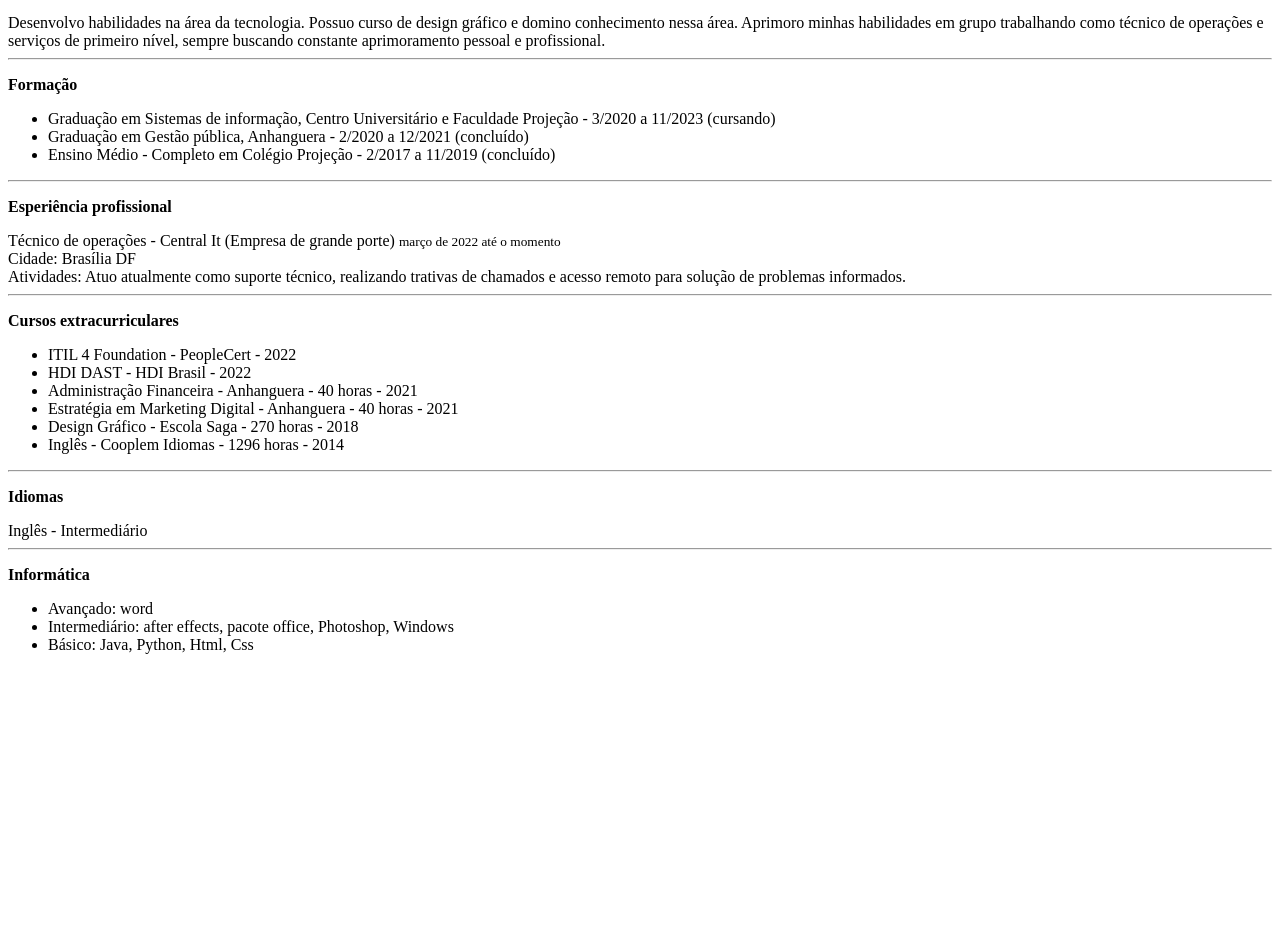
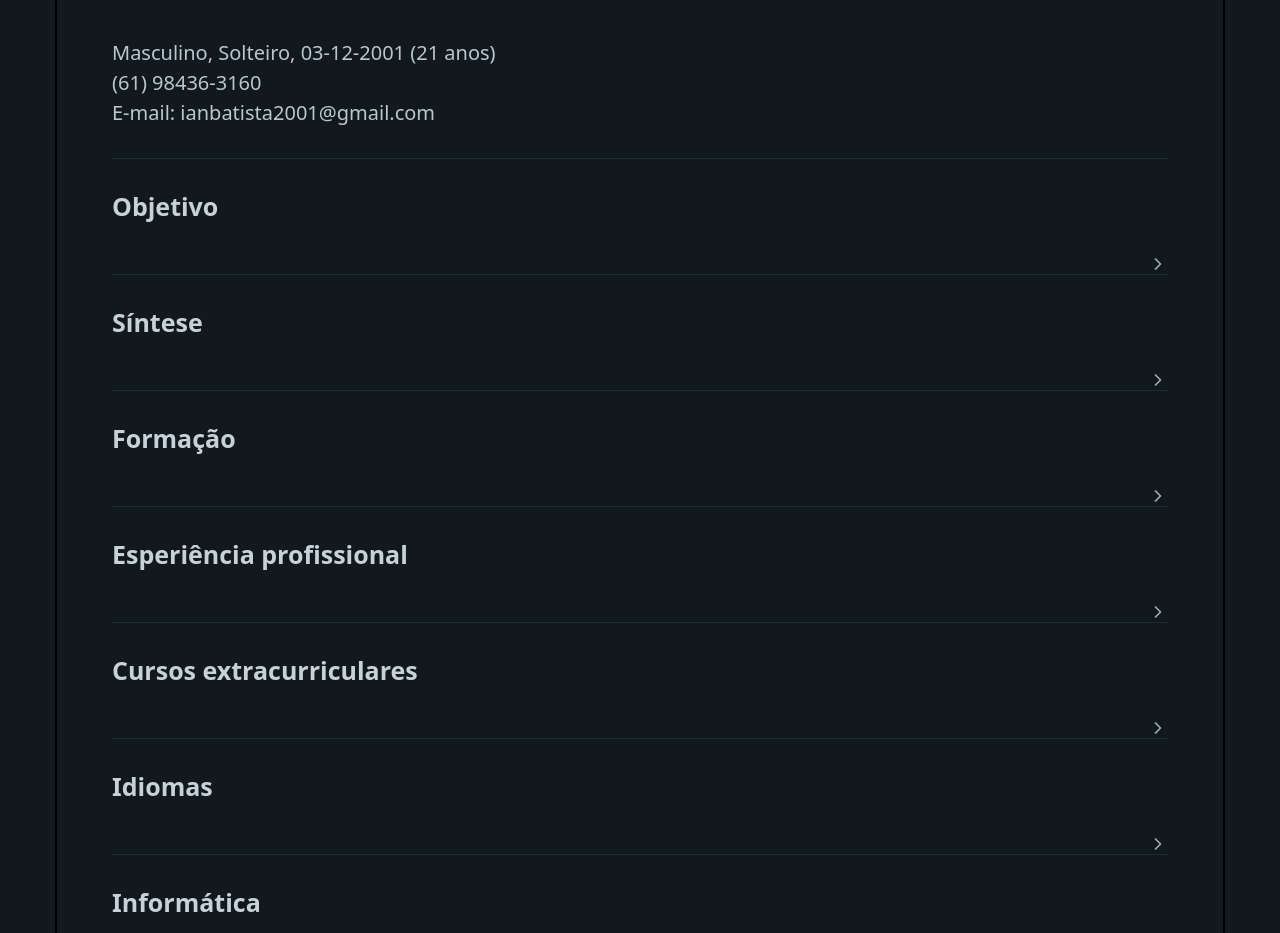
Before and after one commit to IanBatista/ian-batista-curriculo, a plain HTML site: page index.html in a window 1280 px wide. Shown: the part 266-1199 px from the top of the page. Before the commit the page ends 936 px from the top, so only its background shows below. Drawn offline with nearby package versions, Linux system fonts and the light colour scheme.

Commit message:
Update index.html

```diff
--- a/index.html
+++ b/index.html
@@ -1,16 +1,47 @@
 <!DOCTYPE html>
-<html lang="pt-BR">
+<html lang="pt-BR" data-theme="dark">
 
 <head>
     <meta charset="UTF-8">
     <meta http-equiv="X-UA-Compatible" content="IE=edge">
     <meta name="viewport" content="width=device-width, initial-scale=1.0">
     <meta name="author" content="Ian Batista">
+    <link rel="stylesheet" href="https://unpkg.com/@picocss/pico@1.*/css/pico.min.css">
+    <style>
+        .curriculo {
+            color: white;
+            border: 2px solid black;
+            margin: 55px;
+            padding: 55px;
+        }
+
+        .wpp {
+            width: 50px;
+        }
+    </style>
     <title>Currículo Ian Batista</title>
+
+
 </head>
 
 <body>
+
+    <nav>
+        <ul>
+
+        </ul>
+        <ul>
+            <li><a href="a"><img class="wpp" src="wpp.png"></a></li>
+            <li><a href="a"><img class="wpp" src="insta.jpg"></a></li>
+            <li><a href="a" role="button">Button</a></li>
+        </ul>
+    </nav>
+
+
+    <div class="curriculo">
+        <center>
             <h1>Ian Batista do Espirito Santo</h1>
+        </center>
         <p>
             Masculino, Solteiro, 03-12-2001 (21 anos)<br>
             (61) 98436-3160 <br>
@@ -18,38 +49,64 @@
         </p>
 
         <hr>
+        <details>
+            <summary>
+                <p>
+                <h4>Objetivo</h4>
+                </p>
+            </summary>
+            <p>Informática, TI, Telecomunicações, Desenvolvimento, Programação</p>
+        </details>
 
-    <p><b>Objetivo</b></p>
-    Informática, TI, Telecomunicações, Desenvolvimento, Programação
+        <details>
+            <summary>
+                <p>
+                <h4>Síntese</h4>
+                </p>
+            </summary>
+            <p>Desenvolvo habilidades na área da tecnologia. Possuo curso de design gráfico e domino conhecimento nessa
+                área. Aprimoro minhas habilidades em grupo trabalhando como técnico de operações e serviços de primeiro
+                nível,
+                sempre buscando constante aprimoramento pessoal e profissional.</p>
+        </details>
 
-    <hr>
-
-    <p><b>Síntese</b></p>
-    Desenvolvo habilidades na área da tecnologia. Possuo curso de design gráfico e domino conhecimento nessa
-    área. Aprimoro minhas habilidades em grupo trabalhando como técnico de operações e serviços de primeiro nível,
-    sempre buscando constante aprimoramento pessoal e profissional.
-
-    <hr>
-
-    <p><b>Formação</b></p>
+        <details>
+            <summary>
+                <p>
+                <h4>Formação</h4>
+                </p>
+            </summary>
+            <p>
             <ul>
                 <li>Graduação em Sistemas de informação, Centro Universitário e Faculdade Projeção - 3/2020 a 11/2023
                     (cursando)<br></li>
                 <li>Graduação em Gestão pública, Anhanguera - 2/2020 a 12/2021 (concluído)<br></li>
                 <li>Ensino Médio - Completo em Colégio Projeção - 2/2017 a 11/2019 (concluído)</li>
             </ul>
+            </p>
+        </details>
 
-    <hr>
+        <details>
+            <summary>
+                <p>
+                <h4>Esperiência profissional</h4>
+                </p>
+            </summary>
+            <p>Técnico de operações - Central It (Empresa de grande porte) <small>março de 2022 até o
+                    momento</small><br>
+                Cidade: Brasília DF<br>
+                Atividades: Atuo atualmente como suporte técnico, realizando trativas de chamados e acesso remoto para
+                solução de
+                problemas informados.</p>
+        </details>
 
-    <p><b>Esperiência profissional</b></p>
-    Técnico de operações - Central It (Empresa de grande porte) <small>março de 2022 até o momento</small><br>
-    Cidade: Brasília DF<br>
-    Atividades: Atuo atualmente como suporte técnico, realizando trativas de chamados e acesso remoto para solução de
-    problemas informados.
-
-    <hr>
-
-    <p><b>Cursos extracurriculares</b></p>
+        <details>
+            <summary>
+                <p>
+                <h4>Cursos extracurriculares</h4>
+                </p>
+            </summary>
+            <p>
             <ul>
                 <li>ITIL 4 Foundation - PeopleCert - 2022 <br></li>
                 <li>HDI DAST - HDI Brasil - 2022<br></li>
@@ -58,20 +115,31 @@
                 <li>Design Gráfico - Escola Saga - 270 horas - 2018<br></li>
                 <li>Inglês - Cooplem Idiomas - 1296 horas - 2014</li>
             </ul>
+            </p>
+        </details>
 
-    <hr>
+        <details>
+            <summary>
+                <p>
+                <h4>Idiomas</h4>
+                </p>
+            </summary>
+            <p>Inglês - Intermediário</p>
+        </details>
 
-    <p><b>Idiomas</b></p>
-    Inglês - Intermediário
-
-    <hr>
-
-    <p><b>Informática</b></p>
+        <details>
+            <summary>
+                <p>
+                <h4>Informática</h4>
+                </p>
+            </summary>
+            <p>
             <ul>
                 <li>Avançado: word<br></li>
                 <li>Intermediário: after effects, pacote office, Photoshop, Windows<br></li>
                 <li>Básico: Java, Python, Html, Css</li>
             </ul>
+            </p>
+        </details>
+    </div>
 </body>
-
-</html>
```
Lines whose indentation alone changed are shown as unchanged.
